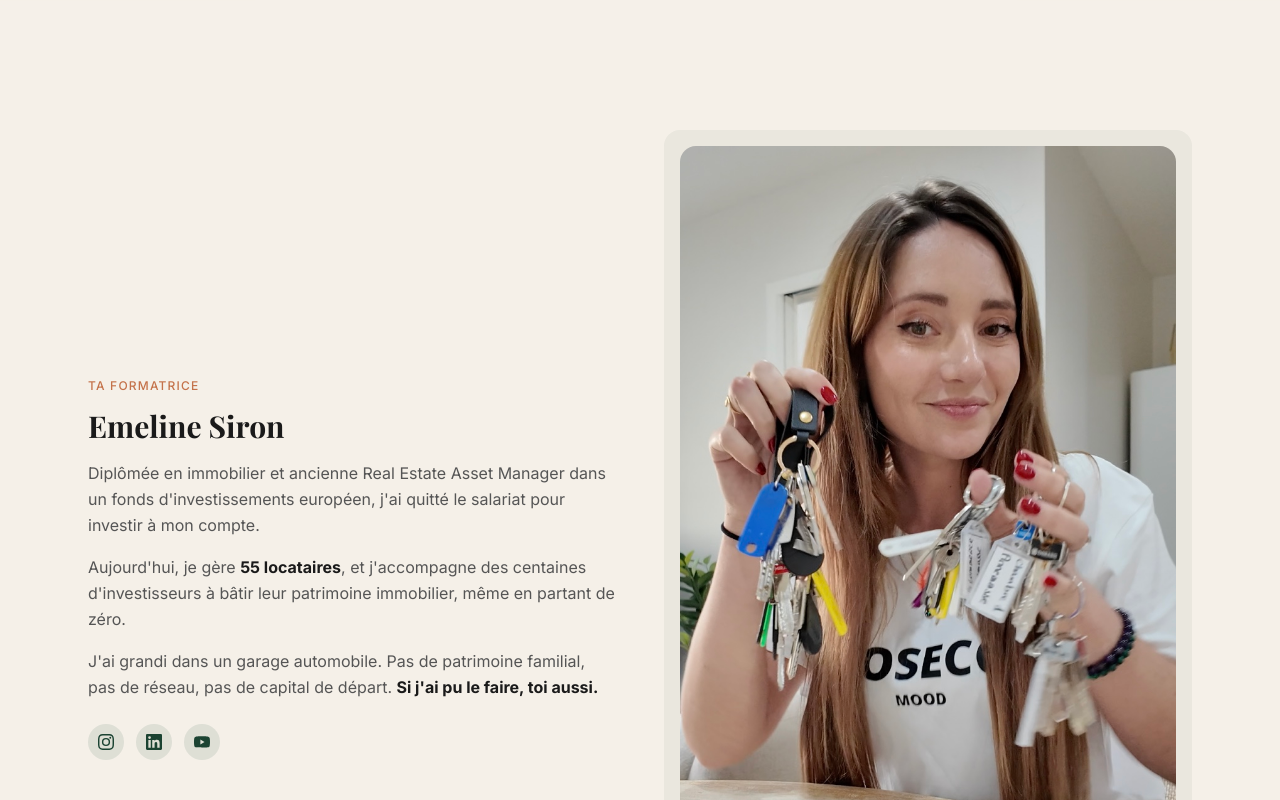
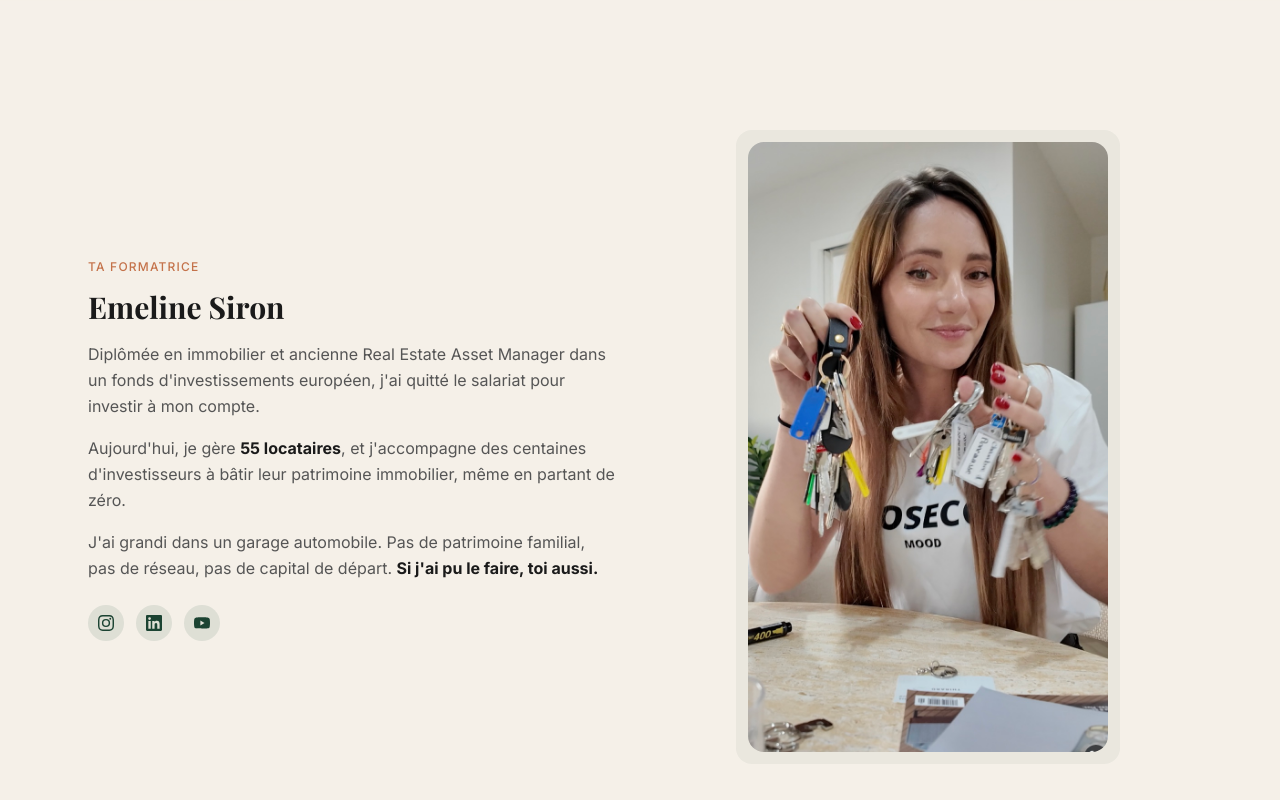
Before and after one commit to emeline-glitch/es-academy, a Next.js app: page / in a window 1280 px wide. Shown: the part 2540-3340 px from the top of the page. Built offline with nearby package versions, Linux system fonts and the light colour scheme; no server answers; a web font is replaced by a local one.

Commit message:
Home : réduction taille photo 'Ta formatrice' (max-w-xs/sm centrée)

```diff
--- a/src/app/page.tsx
+++ b/src/app/page.tsx
@@ -201,7 +201,7 @@ export default function Home() {
               </div>
             </div>
             <div className="relative">
-              <div className="bg-es-green/5 rounded-2xl p-4">
+              <div className="bg-es-green/5 rounded-2xl p-3 max-w-xs sm:max-w-sm mx-auto">
                 <Image
                   src="/images/site/02-patrimoine-cles/patrimoine-01-deux-trousseaux-cles.jpg"
                   alt="Emeline Siron tenant les trousseaux de clés de ses 12 biens immobiliers"
```
